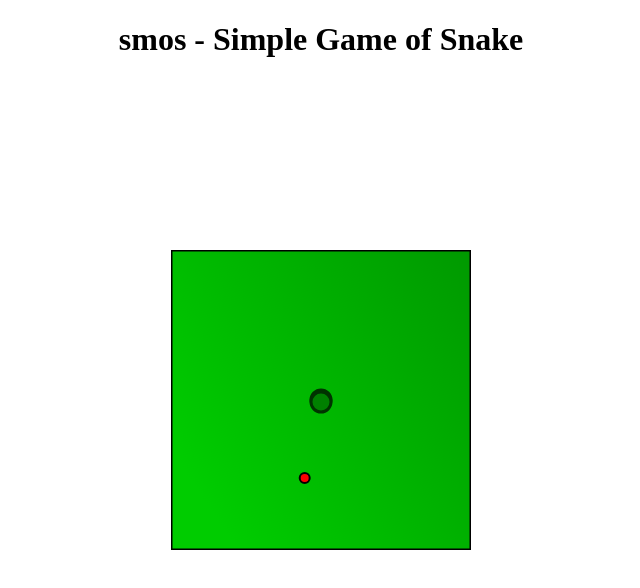
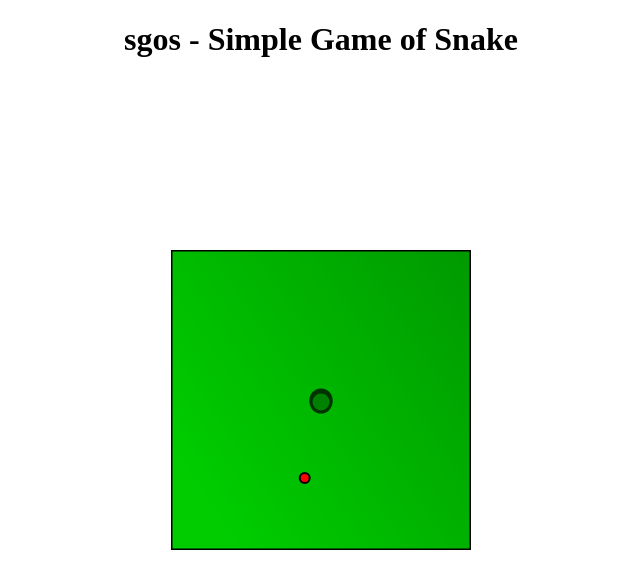
Before and after one commit to manorgm/sgos, a plain HTML site: page index.html in a window 1280 px wide. Shown: the whole page, without its empty margins (319-959 px from the left). Drawn offline with Linux system fonts and the light colour scheme.

Commit message:
Fixed header typo

```diff
--- a/index.html
+++ b/index.html
@@ -2,11 +2,11 @@
 <html>
 	<head>
 		<meta charset="utf-8">
-		<title>smos - Simple Game of Snake</title>
+		<title>sgos - Simple Game of Snake</title>
 		<link rel="stylesheet" href="game.css">
 	</head>
 	<body>
-		<h1 align="center">smos - Simple Game of Snake</h1>
+		<h1 align="center">sgos - Simple Game of Snake</h1>
 		<canvas id="mainCanvas">
 		HTML5 not supported :/
 		</canvas>
```
